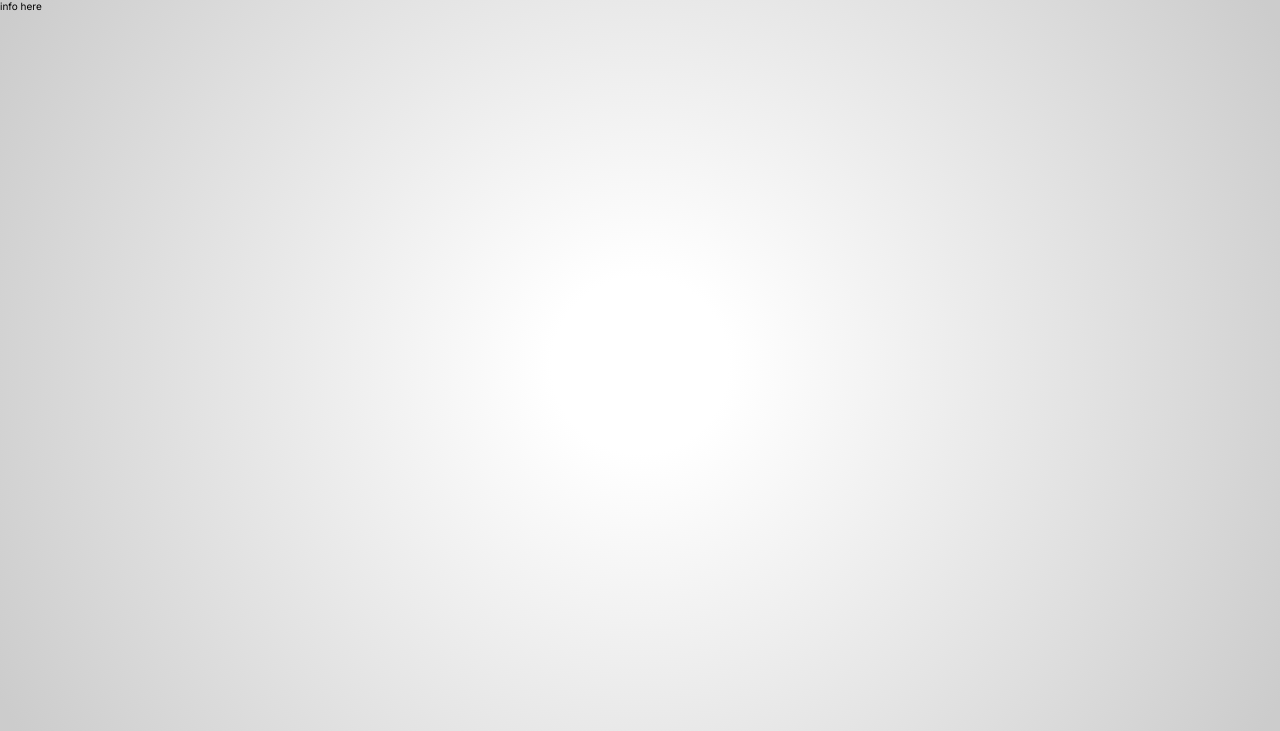
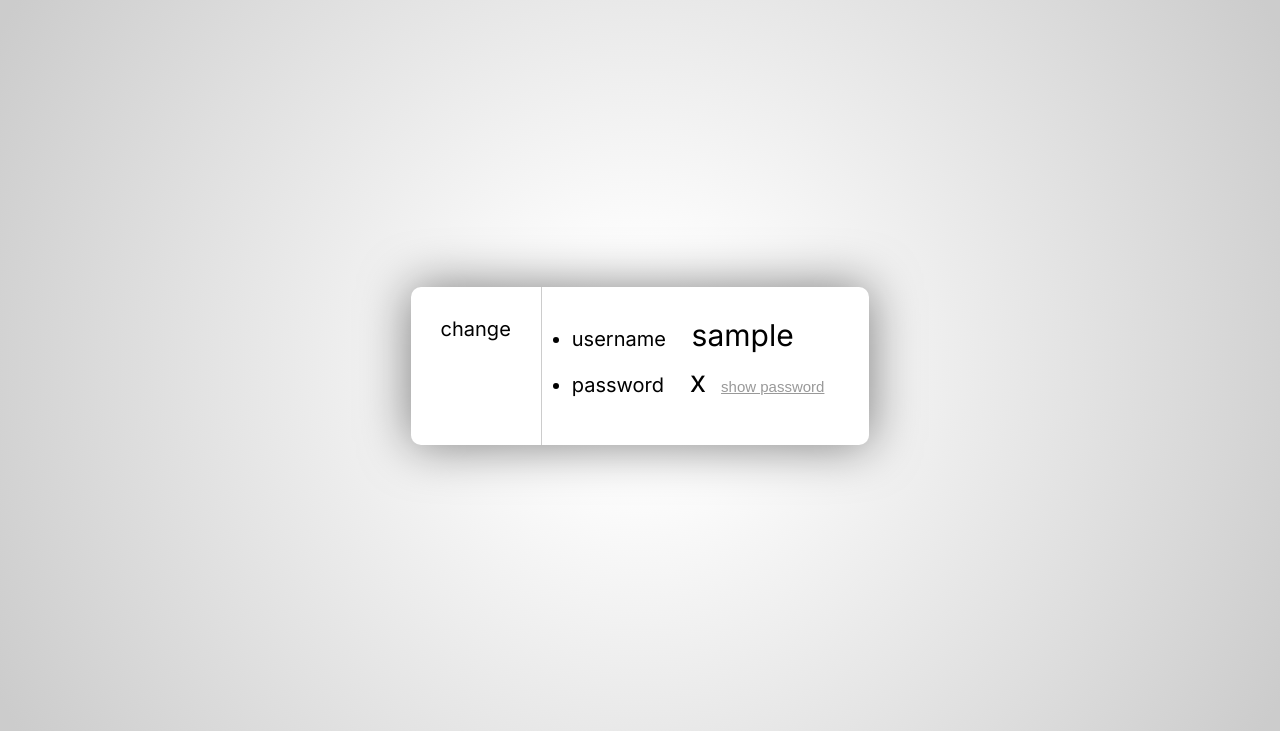
Before and after one commit to mohammad-alj/myTodo, a Flask app: template templates/acount.html in a window 1280 px wide. Shown: the part 69-800 px from the top of the page. Run offline with Flask 3, Linux system fonts and the light colour scheme; the template is opened without the code that fills it: most values are stand-ins (such as "Sample title", 1, 10 or a date in 2020); some libraries are stand-ins or nearby versions.

Commit message:
Show acount info.

```diff
--- a/app.py
+++ b/app.py
@@ -56,6 +56,7 @@
 
         # add session
         session['user_id'] = user_id
+        session['password'] = password
 
         # tell that the user is registerd
         return render_template('success.html', title='Acount created', heading='Your acount has been created!')
@@ -85,6 +86,7 @@
 
         # all done
         session['user_id'] = user['user_id']
+        session['password'] = password
         return render_template('success.html', heading='You have logged in!', title='logged in')
     return render_template("login.html")
 
@@ -92,7 +94,10 @@
 @app.route('/acount')
 @login_required
 def acount():
-    return render_template('acount.html')
+    user = db.execute('SELECT * FROM users WHERE user_id = ?',
+                      session['user_id'])[0]
+
+    return render_template('acount.html', username=user['username'], password=session['password'])
 
 
 if __name__ == "__main__":
--- /dev/null
+++ b/static/acount.css
@@ -0,0 +1,32 @@
+main {
+    display: flex;
+    justify-content: center;
+    align-items: center;
+}
+
+.acount-info-container {
+    background: #ccc;
+    box-shadow: 0 0 50px 0 rgba(0, 0, 0, .5);
+    border-radius: 10px;
+    font-size: 2rem;
+    display: flex;
+    overflow: hidden;
+    gap: 1px
+}
+
+
+.change,
+.info {
+    padding: 3rem;
+    background: #fff;
+}
+
+.info-item {
+    margin-bottom: 1rem;
+}
+
+.username,
+.password {
+    font-size: 3rem;
+    margin-left: 2rem;
+}
--- /dev/null
+++ b/static/acountInfo.js
@@ -0,0 +1,31 @@
+
+        password = document.querySelector('.password');
+        let hidden = false;
+
+        const password_content = password.innerHTML
+        let dots = ''
+        for (let i = 0; i < password_content.length; i++) {
+            dots += '&bull;'
+        }
+
+        changeApperance()
+
+        function changeApperance() {
+            if (hidden === true) {
+                password.innerHTML = password_content;
+                hidden = false
+            } else {
+                password.innerHTML = dots
+                hidden = true
+            }
+        }
+
+        btn = document.getElementById('show')
+        btn.onclick = () => {
+            changeApperance()
+            if (hidden === true) {
+                btn.innerHTML = 'show password'
+            } else {
+                btn.innerHTML = 'hide password'
+            }
+        }
--- a/static/index.css
+++ b/static/index.css
@@ -54,6 +54,12 @@
 	background: var(--color-primary);
 }
 
+.btn--none {
+	color: #999;
+	background: none;
+	text-decoration: underline;
+}
+
 .btn--primary:hover,
 .btn--primary:focus {
 	background-color: rgb(112, 183, 255);
--- a/templates/acount.html
+++ b/templates/acount.html
@@ -4,6 +4,25 @@
     Acount
 {% endblock %}
 
+{% block css %}
+    <link rel="stylesheet" href="../static/acount.css">
+{% endblock %}
+
 {% block main %}
-    info here
+    <div class="acount-info-container">
+        <div class="change">
+            change
+        </div>
+        <div class="info">
+            <ul class="info-list">
+                <li class="info-item">
+                    username <span class="username">{{ username }}</span>
+                </li>
+                <li class="info-item">
+                    password <span class="password">{{ password }}</span><button class="btn btn--none" id="show">show password</button>
+                </li>
+            </ul>
+        </div>
+    </div>
+    <script src="../static/acountInfo.js"/>
 {% endblock %}
--- a/templates/layout.html
+++ b/templates/layout.html
@@ -11,7 +11,6 @@
 			rel="stylesheet"
 		/>
 		<link rel="stylesheet" href="../static/index.css" />
-		<link rel="stylesheet" href="../static/typography.css" />
 		<link rel="stylesheet" href="../static/nav.css" />
 		{% block css %}{% endblock %}
 	</head>
```
